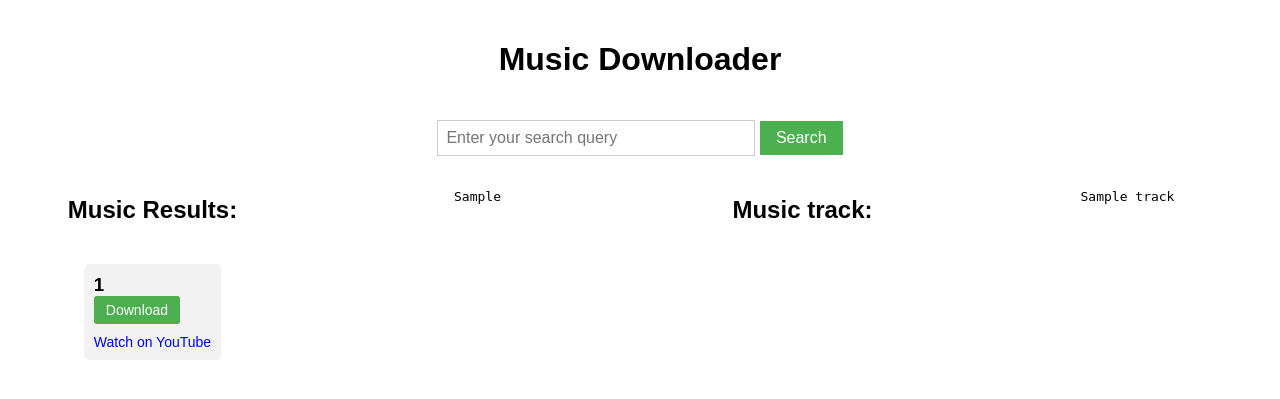
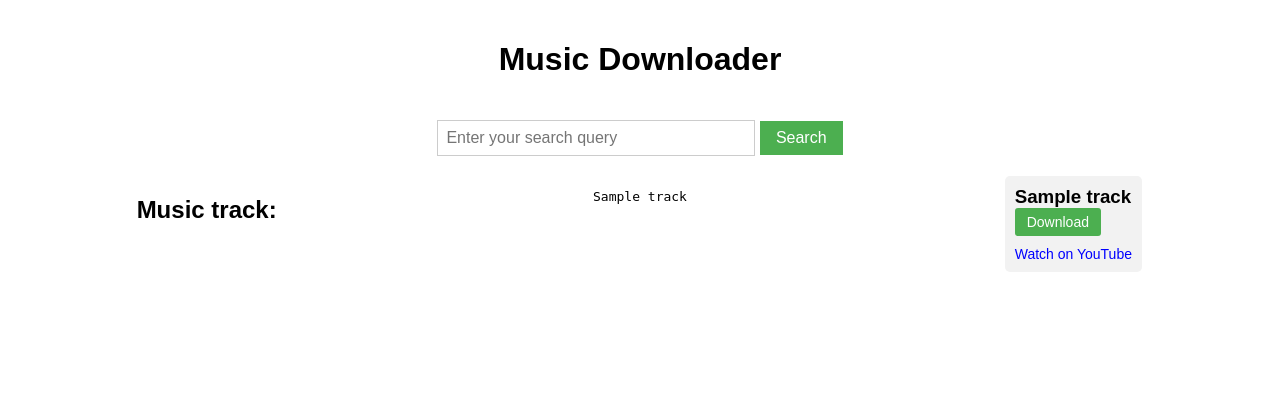
Before and after one commit to PeterPark07/MusicWebapp, a Flask app: template templates/index.html in a window 1280 px wide. Shown: the top 399 px of the page. Run offline with Flask 3, Linux system fonts and the light colour scheme; the template is opened without the code that fills it: most values are stand-ins (such as "Sample title", 1, 10 or a date in 2020).

Commit message:
Update index.html

```diff
--- a/templates/index.html
+++ b/templates/index.html
@@ -16,17 +16,14 @@
 
 <div class="music-results">
         {% if music_result %}
-            <h2>Music Results:</h2>
-            <pre>{{ music_result }}</pre>
-
             {% for track in music_result %}
                 <h2>Music track:</h2>
                 <pre>{{ track }}</pre>
 
                 <div class="track">
-                    <h3>{{ track[0] }}</h3>
-                    <a class="download-btn" href="{{ url_for('download', url=track[0]) }}">Download</a>
-                    <a class="youtube-link" href="{{ track[0] }}" target="_blank">Watch on YouTube</a>
+                    <h3>{{ track }}</h3>
+                    <a class="download-btn" href="{{ url_for('download', url=track) }}">Download</a>
+                    <a class="youtube-link" href="{{ track }}" target="_blank">Watch on YouTube</a>
                 </div>
             {% endfor %}
         {% else %}
```
